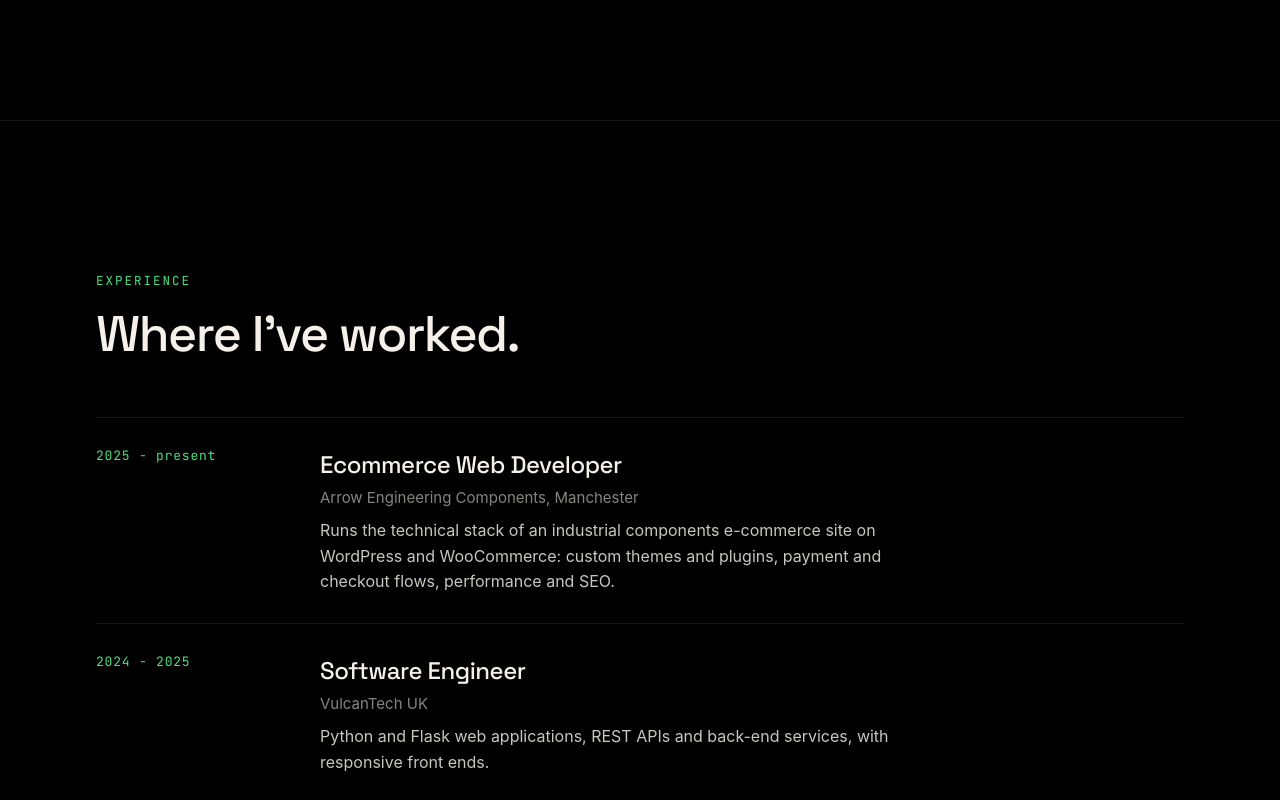
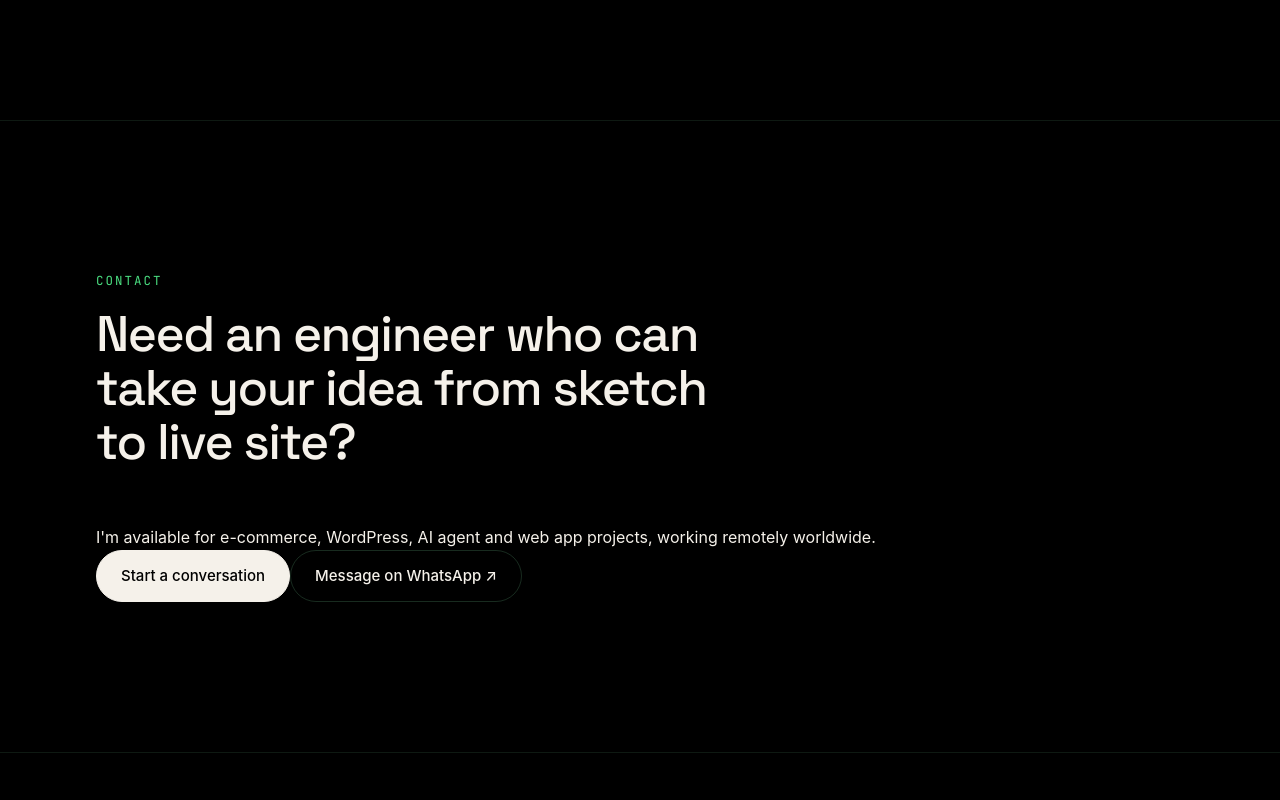
Before and after one commit to abdulhayeedev/abdul-mcp, a Next.js app: page / in a window 1280 px wide. Shown: the part 3920-4720 px from the top of the page. Built offline with nearby package versions, Linux system fonts and the light colour scheme; a web font is replaced by a local one.

Commit message:
Add contact section with call-to-action buttons

```diff
--- a/app/page.tsx
+++ b/app/page.tsx
@@ -221,6 +221,20 @@ export default function Home() {
             </div>
           </section>
 
+          <section className="s cta-wrap">
+            <div className="inner">
+              <div className="cta-band reveal">
+                <div className="eyebrow">Contact</div>
+                <h2>Need an engineer who can take your idea from sketch to live site?</h2>
+                <p>I&apos;m available for e-commerce, WordPress, AI agent and web app projects, working remotely worldwide.</p>
+                <div className="cta-btns">
+                  <a className="btn solid" href="/contact">Start a conversation</a>
+                  <a className="btn" href="https://wa.me/447310679346?text=Hi%20Abdul%2C%20I%20found%20your%20portfolio%20and%20wanted%20to%20get%20in%20touch." target="_blank" rel="noopener noreferrer">Message on WhatsApp &#8599;</a>
+                </div>
+              </div>
+            </div>
+          </section>
+
           <section className="s" id="experience">
             <div className="inner">
               <div className="eyebrow reveal">Experience</div>
```
